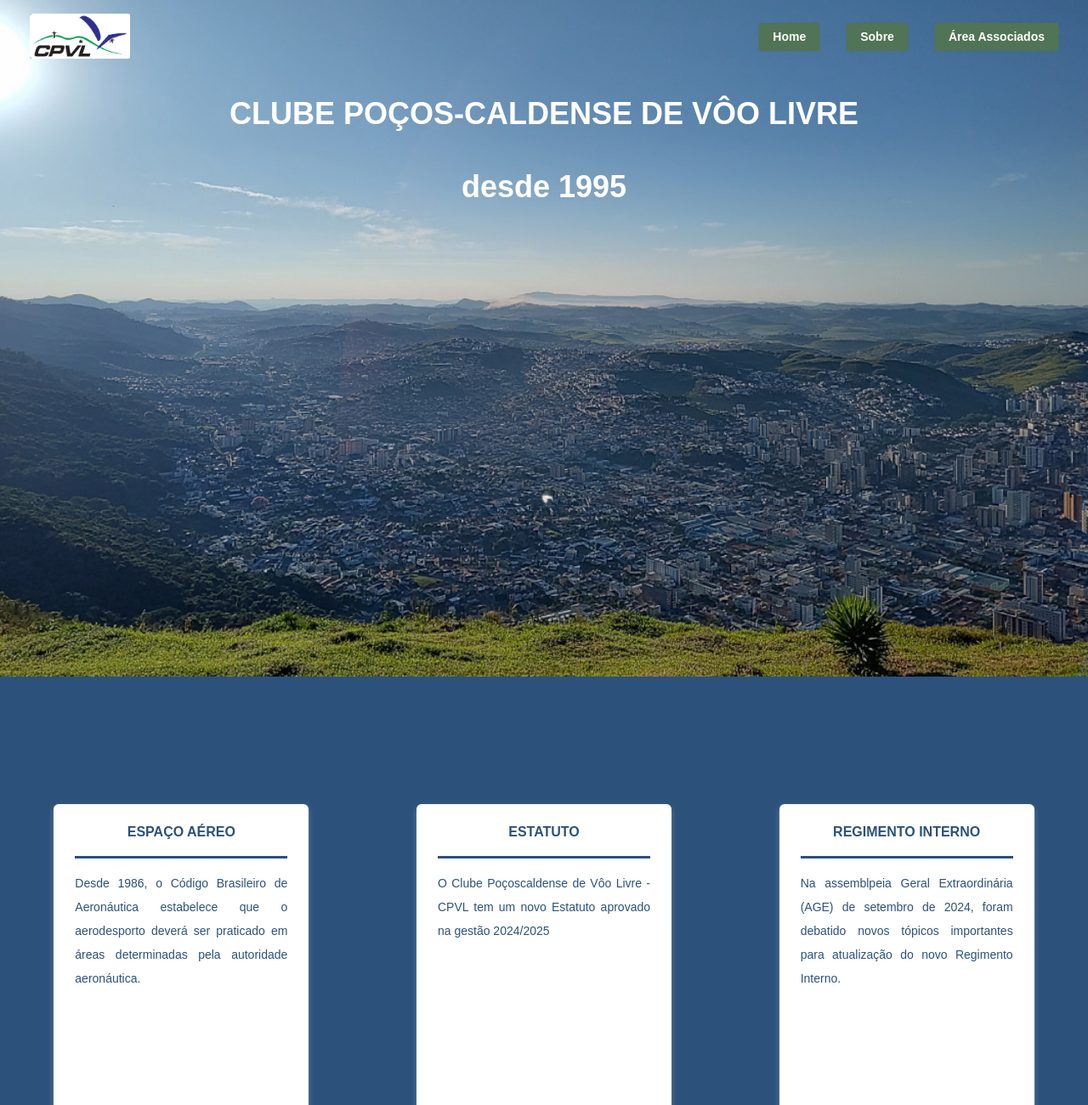
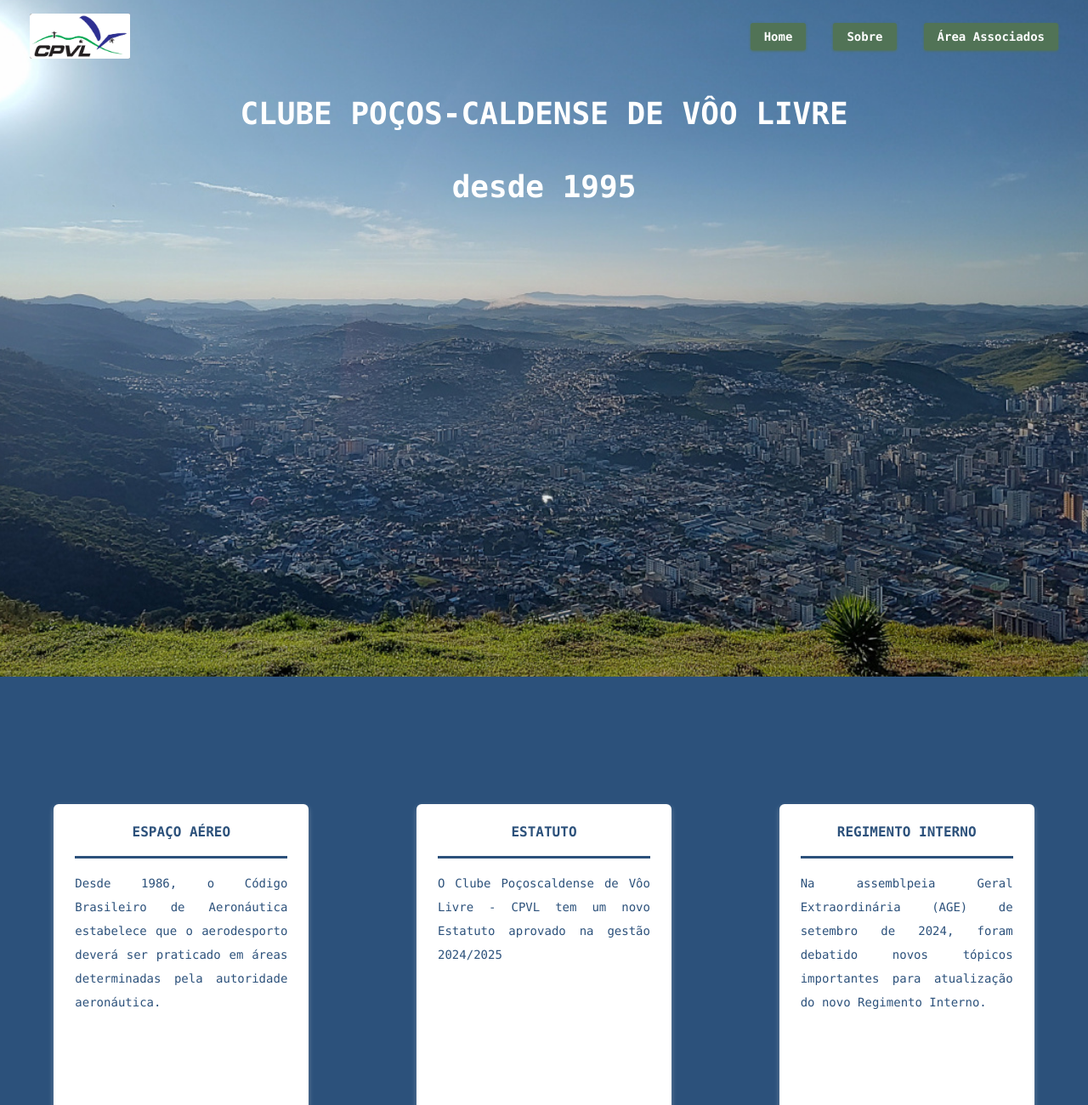
Before and after one commit to 2fc-data/cpvl, a React (Vite) app: page / in a window 1280 px wide. Shown: the top 1300 px of the page at 85% size. Built offline with nearby package versions, Linux system fonts and the light colour scheme.

Commit message:
Tipografia

```diff
--- a/src/components/section/Section.styles.ts
+++ b/src/components/section/Section.styles.ts
@@ -90,7 +90,7 @@ export const SectionWrap = styled.div`
     justify-content: center;
     margin-top: 15px;
     padding: 10px 5px ;
-    width: 90px;
+    width: 100%;
 
     &:hover {
       background-color: ${theme.colors.skyBlueDark};
--- a/src/pages/home/Home.styles.ts
+++ b/src/pages/home/Home.styles.ts
@@ -21,7 +21,6 @@ export const HomeWrap = styled.div`
     align-items: center;
     color: ${theme.colors.white};
     display: flex;
-    font-family: Forward-Bold, sans-serif;
     font-size: 36px;
     font-weight: 800;
     justify-content: center;
@@ -49,7 +48,6 @@ export const HomeWrap = styled.div`
     align-items: center;
     color: ${theme.colors.white};
     display: flex;
-    font-family: Forward-Bold, sans-serif;
     font-size: 36px;
     font-weight: 800;
     justify-content: center;
--- a/src/styles/theme/theme.ts
+++ b/src/styles/theme/theme.ts
@@ -19,7 +19,6 @@ declare module "styled-components" {
       background: string;
       text: string;
       border: string;
-      warning: string;
     };
     typography: {
       fontFamily: string;
@@ -59,10 +58,11 @@ export const theme: DefaultTheme = {
     background: "#F5F5F5",
     text: "#0D0D0D",
     border: "#DEF2F1",
-    warning: "#FF0000",
   },
   typography: {
-    fontFamily: `"DM Sans", sans-serif`,
+    // "Atlas Typewriter", "Lucida Sans Typewriter", "Lucida Console", monaco, "Bitstream Vera Sans Mono", monospace;
+
+    fontFamily: `"Atlas Typewriter", "Lucida Sans Typewriter", "Lucida Console", monaco, "Bitstream Vera Sans Mono", monospace, "DM Sans", sans-serif`,
     fontSize: "14px",
     fontWeight: 400,
     lineHeight: 1.6,
```
